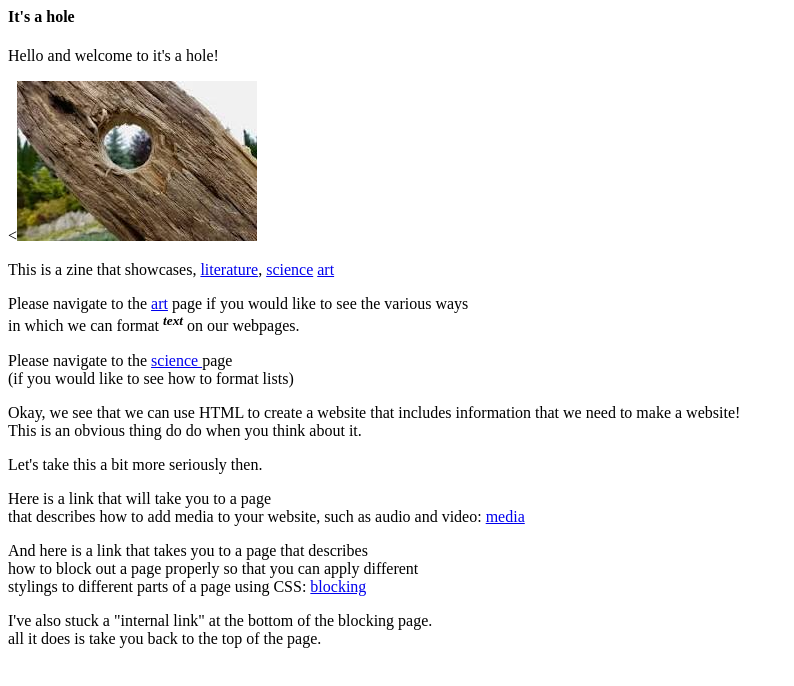
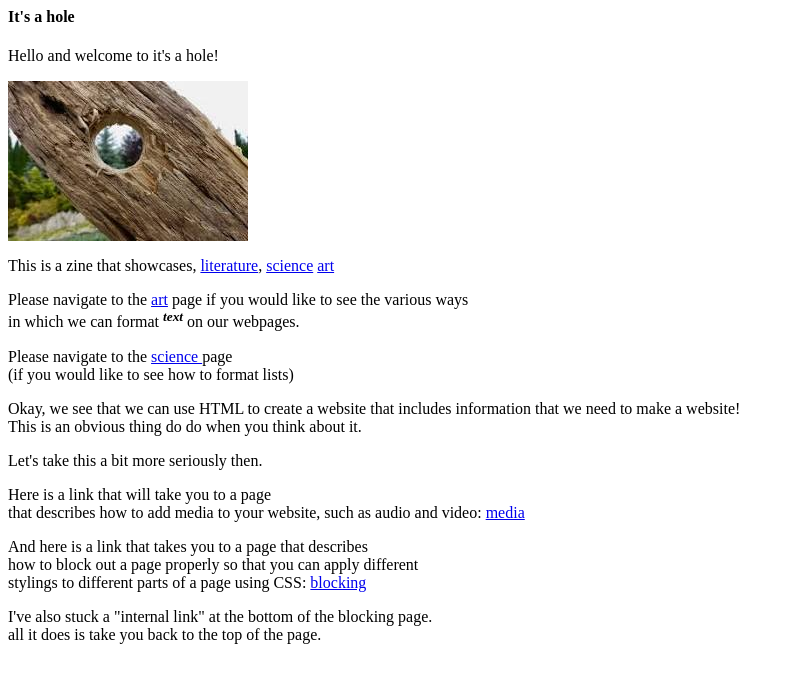
Before and after one commit to jmurphy172/jmurphy172.github.io, a plain HTML site: page index.html in a window 1280 px wide. Shown: the whole page, without its empty margins (0-794 px from the left). Drawn offline with Linux system fonts and the light colour scheme.

Commit message:
Update index.html

```diff
--- a/index.html
+++ b/index.html
@@ -18,7 +18,7 @@ Report
 
 
 
-<p> <<img src="images/download.jpeg" alt="description here"> </P>
+<p> <img src="images/download.jpeg" alt="description here"> </P>
 
 <p> This is a zine that showcases, <a href="literature.html"> literature</a>,
 
```
